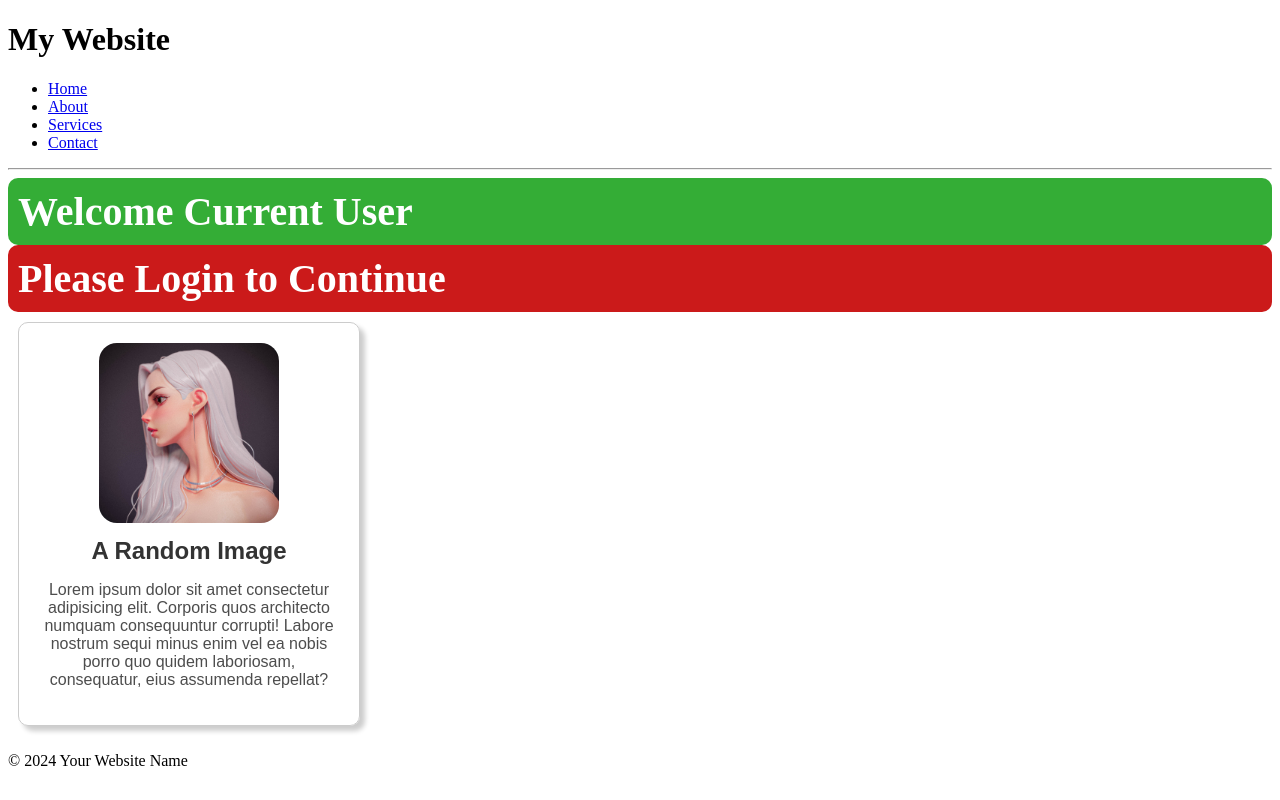
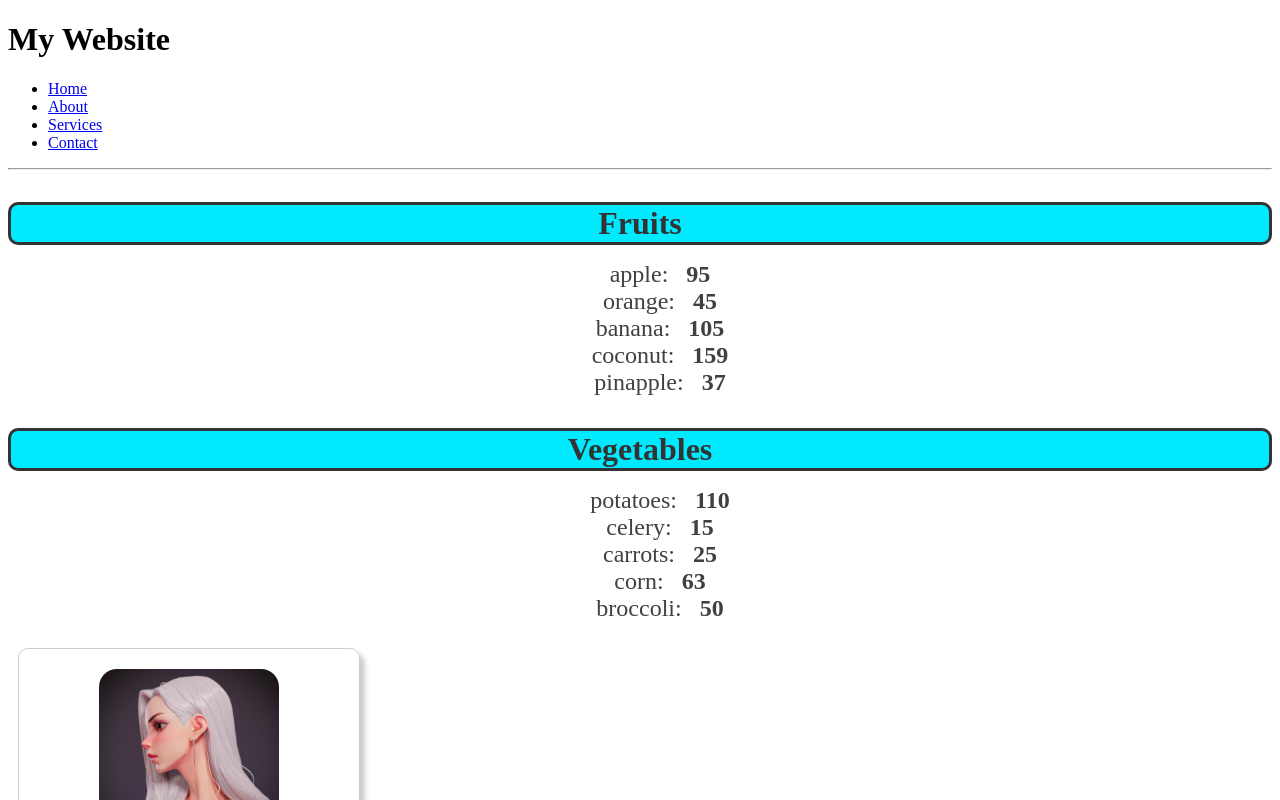
Before and after one commit to Dhruvdangi03/Learning-React, a React (Vite) app in the folder website/my-react-app/: page / in a window 1280 px wide. Shown: the top 800 px of the page. Built offline with nearby package versions, Linux system fonts and the light colour scheme.

Commit message:
Did Rendering Lists

```diff
--- a/website/my-react-app/src/App.jsx
+++ b/website/my-react-app/src/App.jsx
@@ -5,27 +5,55 @@
 import Button from "./Button/Button";
 import Student from "./Student";
 import UserGreeting from "./UserGreeting";
+import List from "./List";
 
 function App() {
-    return(
-      <>
+  const fruits = [{id: 1, name: "apple", calories: 95},
+                  {id: 2, name: "orange", calories: 45},
+                  {id: 3, name: "banana", calories: 105},
+                  {id: 4, name: "coconut", calories: 159},
+                  {id: 5, name: "pinapple", calories: 37}];
+
+  const vegetables = [{id: 6, name: "potatoes", calories: 110},
+                      {id: 7, name: "celery", calories: 15},
+                      {id: 8, name: "carrots", calories: 25},
+                      {id: 9, name: "corn", calories: 63},
+                      {id: 10, name: "broccoli", calories: 50}];
+
+  const nothing = [];
+
+  return(<>
         <Header/>
+        {/*
         <UserGreeting isLoggedIn={true} username="Current User"/>
         <UserGreeting />
 
-        {/* <Food/>
+        <Food/>
+
         <Student name="First Student" age={20} isStudent={true}/>
         <Student name="Sec Student" age={22} isStudent={true}/>
         <Student name="Third Student" age={25} isStudent={true}/>
         <Student name="Teacher" age={50} isStudent={false}/>
         <Student/>
-        <Button/> */}
+
+        <Button/>
+
+        {fruits.length > 0 ? <List items={fruits} category = "Fruits"/> : null}
+        {vegetables.length > 0 ? <List items={vegetables} category = "Vegetables"/> : null}
+        {nothing.length > 0 ? <List items={nothing} category = "Nothing"/> : null}
+
+        */}
+
+        {/* Here's a shortcut to the trinary operator use && instead of ? in javascript */}
+        {fruits.length > 0 && <List items={fruits} category = "Fruits"/>}
+        {vegetables.length > 0 && <List items={vegetables} category = "Vegetables"/>}
+        {nothing.length > 0 && <List items={nothing} category = "Nothing"/>}
 
         <Card/>
 
         <Footer/>
       </>
-    );
+  );
 }
 
 export default App
--- /dev/null
+++ b/website/my-react-app/src/List.jsx
@@ -0,0 +1,52 @@
+import PropTypes from 'prop-types';
+
+// function List(){
+//     const fruits = [{id: 1, name: "apple", calories: 95},
+//                     {id: 2, name: "orange", calories: 45},
+//                     {id: 3, name: "banana", calories: 105},
+//                     {id: 4, name: "coconut", calories: 159},
+//                     {id: 5, name: "pinapple", calories: 37}];
+
+//     // fruits.sort((a, b) => a.name.localeCompare(b.name));
+//     // fruits.sort((a, b) => a.calories - b.calories);
+
+//     // const lowCalFruits = fruits.filter(fruit => fruit.calories < 100);
+//     // const listItems = lowCalFruits.map(lowCalFruit => <li key={lowCalFruit.id}>{lowCalFruit.name}: &nbsp; <b>{lowCalFruit.calories}</b></li>);
+
+//     // const highCalFruits = fruits.filter(fruit => fruit.calories >= 100);
+//     // const listItems = highCalFruits.map(highCalFruit => <li key={highCalFruit.id}>{highCalFruit.name}: &nbsp; <b>{highCalFruit.calories}</b></li>);
+
+//     const listItems = fruits.map(fruit => <li key={fruit.id}>{fruit.name}: &nbsp; <b>{fruit.calories}</b></li>);
+
+//     return(<ul>{listItems}</ul>);
+// }
+
+// export default List;
+
+function List(props){
+
+    const category = props.category;
+    const itemList = props.items;
+
+    const listItems = itemList.map(item => <li key={item.id}>{item.name}: &nbsp; <b>{item.calories}</b></li>);
+
+    return(<>
+        <h3 className="list-category">{category}</h3>
+        <ul className="list-items">{listItems}</ul>
+        </>
+    );
+}
+
+List.prototype = {
+    category: PropTypes.string,
+    items: PropTypes.arrayOf(PropTypes.shape({  id: PropTypes.number,
+                                                name: PropTypes.string,
+                                                calories: PropTypes.number})),
+}
+
+List.defaultProps = {
+    category: "Category",
+    items: [],
+}
+
+export default List;
--- a/website/my-react-app/src/index.css
+++ b/website/my-react-app/src/index.css
@@ -67,3 +67,27 @@
   border-radius: 10px;
   margin: 0;
 }
+
+.list-category{
+  font-size: 2em;
+  font-weight: bold;
+  color: hsl(0, 0%, 20%);
+  margin-bottom: 10px;
+  text-align: center;
+  border: 3px solid;
+  border-radius: 10px;
+  background-color: hsl(185, 100%, 50%);
+}
+
+.list-items li{
+  font-size: 1.5em;
+  list-style: none;
+  color: hsl(0, 0%, 25%);
+  text-align: center;
+  margin: 0;
+}
+
+.list-items li:hover{
+  color: hsl(0, 0%, 45%);
+  cursor: pointer;
+}
```
